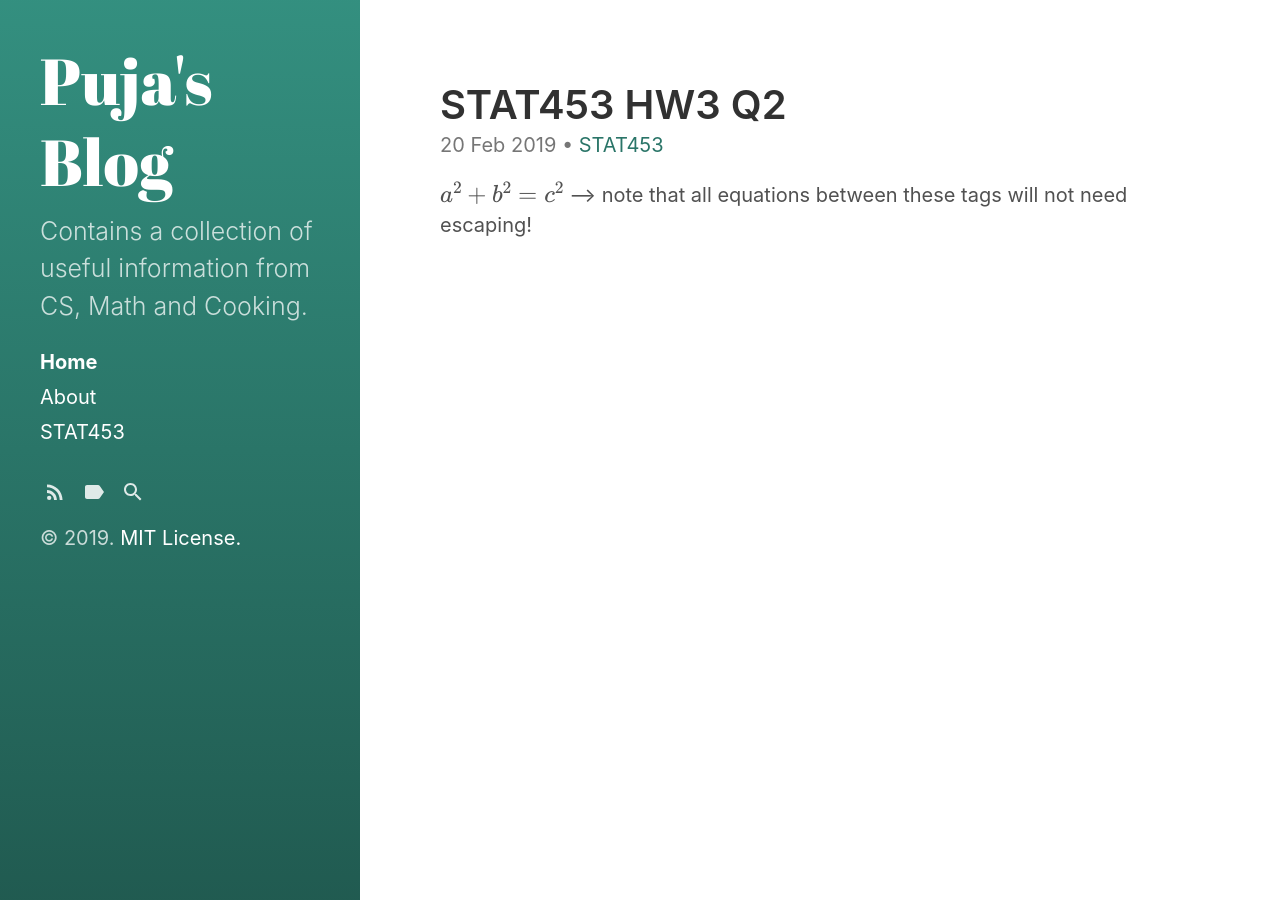
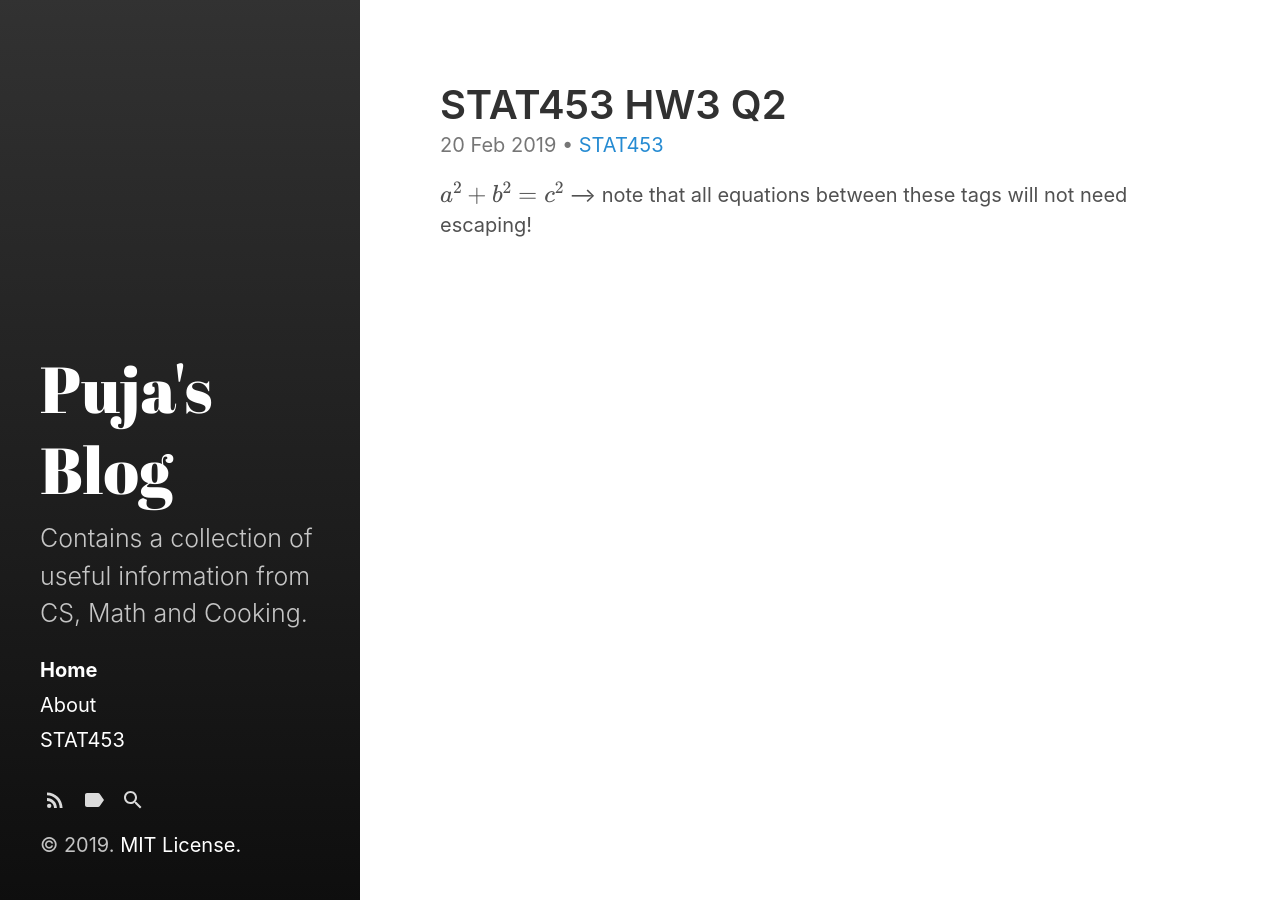
Before and after one commit to trivedi2/trivedi2.github.io, a Jekyll site: the page built from hydeout/index.html, in a window 1280 px wide. Built offline with Jekyll 4.4.1, drawn with Linux system fonts in a browser that asks for light colours; formulas are drawn with MathJax 3; the list of posts is cut into pages by our own code.

Commit message:
Fourth commit

```diff
--- a/hydeout/assets/css/main.scss
+++ b/hydeout/assets/css/main.scss
@@ -2,7 +2,4 @@
 # Use a comment to ensure Jekyll reads the file to be transformed into CSS later
 # only main files contain this front matter, not partials.
 ---
-$sidebar-bg-color: #2a7568;
-$link-color: #2a7568;
-$sidebar-sticky: false;
 @import "hydeout";
```
